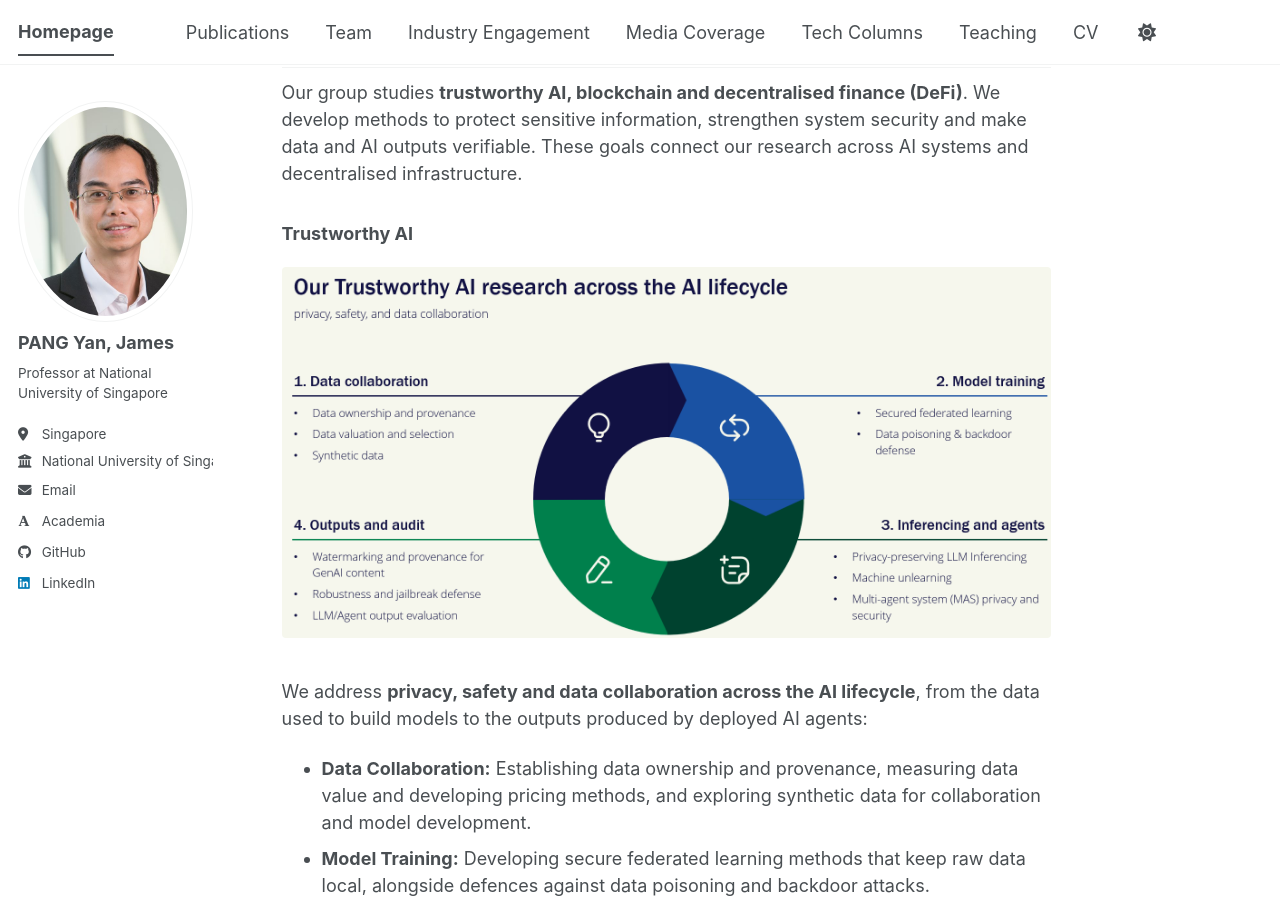
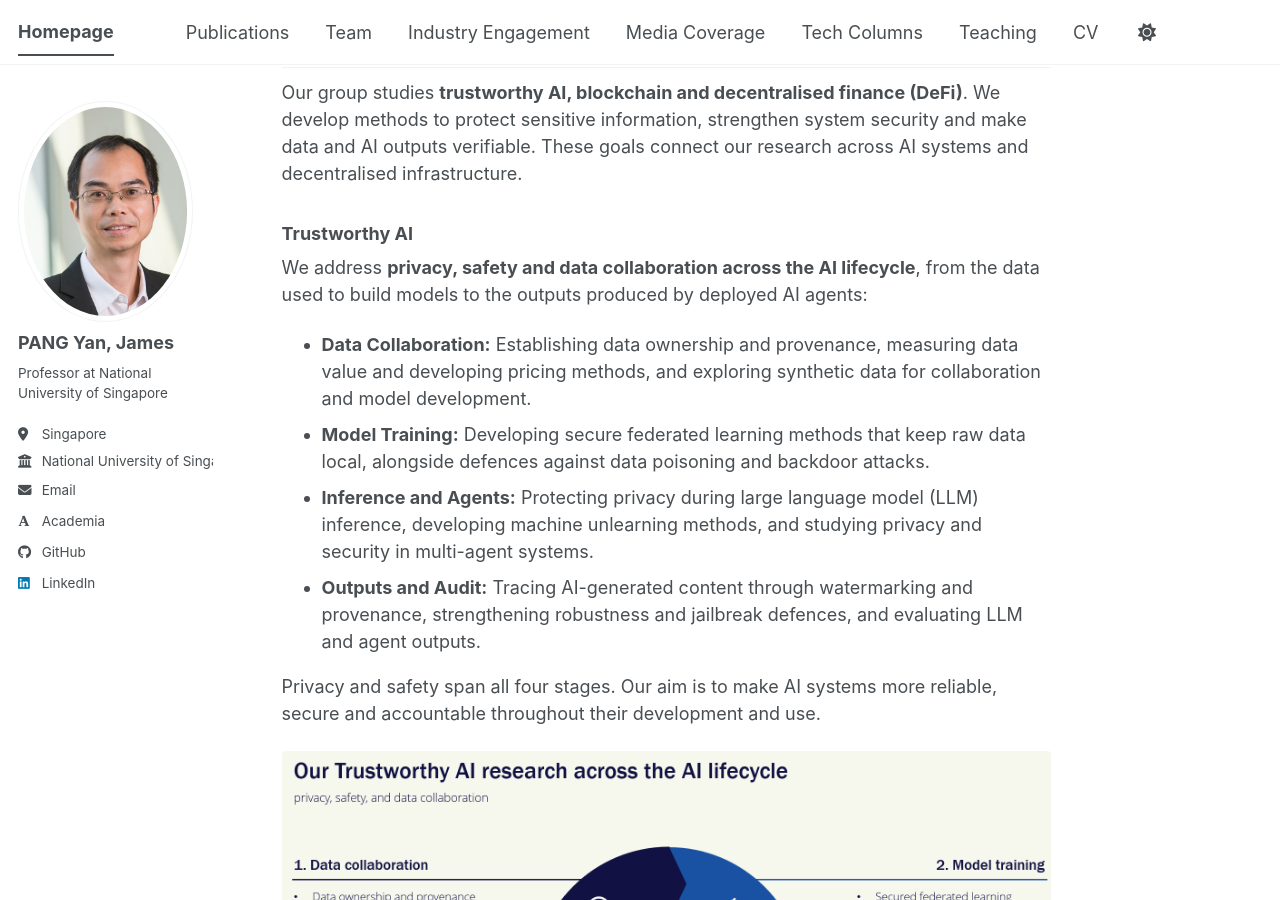
Before and after one commit to jamespangyan/jamespangyan.github.io, a Jekyll site: the page built from _pages/about.md, in a window 1280 px wide and 900 px high, scrolled down 328 px. Built offline with Jekyll 4.4.1, drawn with Linux system fonts in a browser that asks for light colours; some web fonts are replaced; a script bundle is joined from its source files by our own code; library files that are not in the unit come from our copies.

Commit message:
Move AI lifecycle picture above Blockchain and DeFi

```diff
--- a/_pages/about.md
+++ b/_pages/about.md
@@ -19,12 +19,6 @@ Our group studies **trustworthy AI, blockchain and decentralised finance (DeFi)*
 
 ### Trustworthy AI
 
-<figure style="margin: 1.25em 0;">
-  <a href="{{ '/images/trustworthy-ai-lifecycle.png' | relative_url }}" target="_blank" rel="noopener" aria-label="View the Trustworthy AI research diagram at full size">
-    <img src="{{ '/images/trustworthy-ai-lifecycle.png' | relative_url }}" alt="Trustworthy AI research across four stages of the AI lifecycle: data collaboration, model training, inference and agents, and outputs and audit, with privacy, safety and data collaboration throughout." width="1696" height="816" loading="lazy" decoding="async" style="width: 100%; height: auto;" />
-  </a>
-</figure>
-
 We address **privacy, safety and data collaboration across the AI lifecycle**, from the data used to build models to the outputs produced by deployed AI agents:
 
 - **Data Collaboration:** Establishing data ownership and provenance, measuring data value and developing pricing methods, and exploring synthetic data for collaboration and model development.
@@ -33,6 +27,12 @@ We address **privacy, safety and data collaboration across the AI lifecycle**, f
 - **Outputs and Audit:** Tracing AI-generated content through watermarking and provenance, strengthening robustness and jailbreak defences, and evaluating LLM and agent outputs.
 
 Privacy and safety span all four stages. Our aim is to make AI systems more reliable, secure and accountable throughout their development and use.
+
+<figure style="margin: 1.25em 0;">
+  <a href="{{ '/images/trustworthy-ai-lifecycle.png' | relative_url }}" target="_blank" rel="noopener" aria-label="View the Trustworthy AI research diagram at full size">
+    <img src="{{ '/images/trustworthy-ai-lifecycle.png' | relative_url }}" alt="Trustworthy AI research across four stages of the AI lifecycle: data collaboration, model training, inference and agents, and outputs and audit, with privacy, safety and data collaboration throughout." width="1696" height="816" loading="lazy" decoding="async" style="width: 100%; height: auto;" />
+  </a>
+</figure>
 
 ### Blockchain and DeFi
 
```
